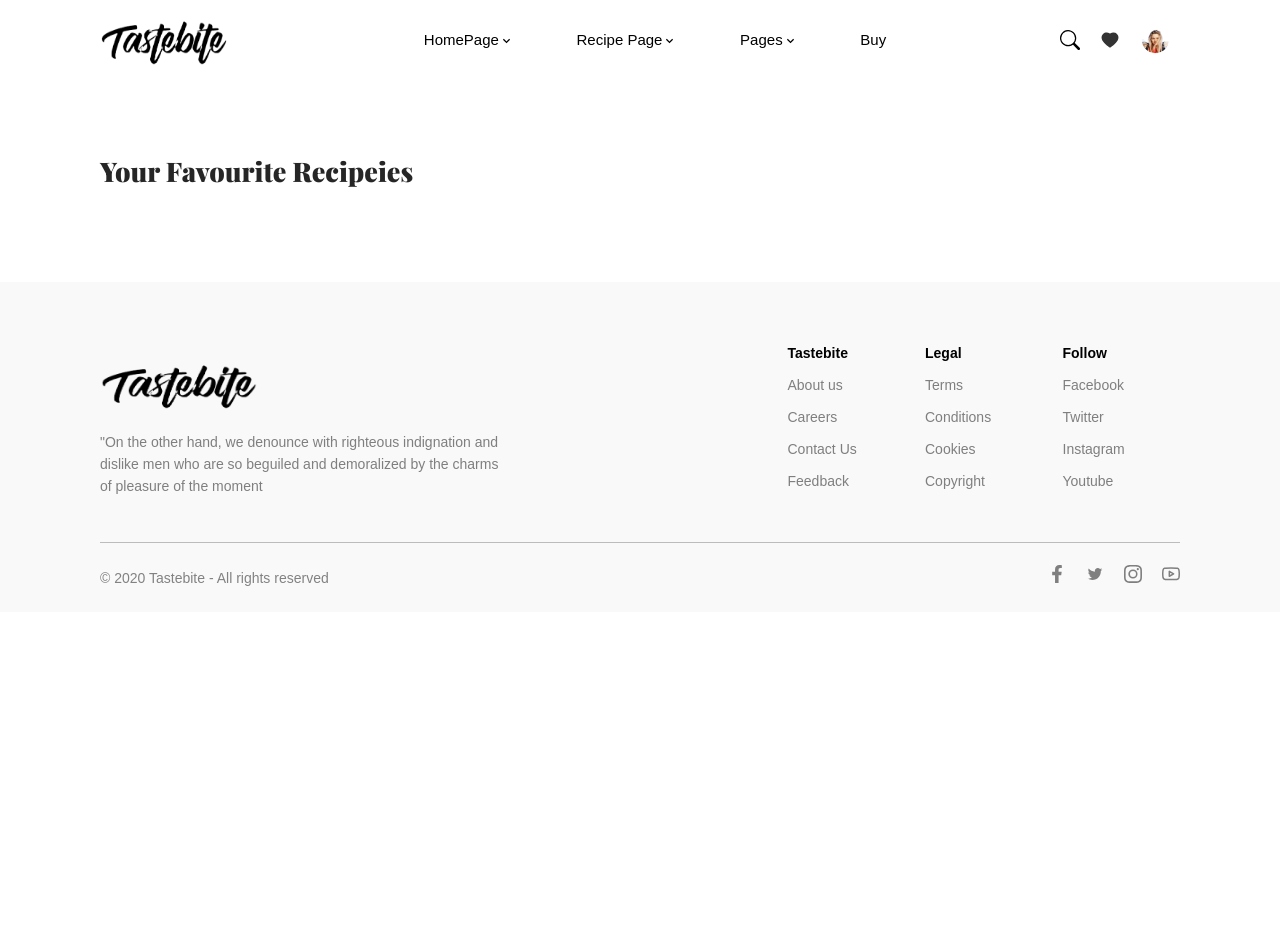
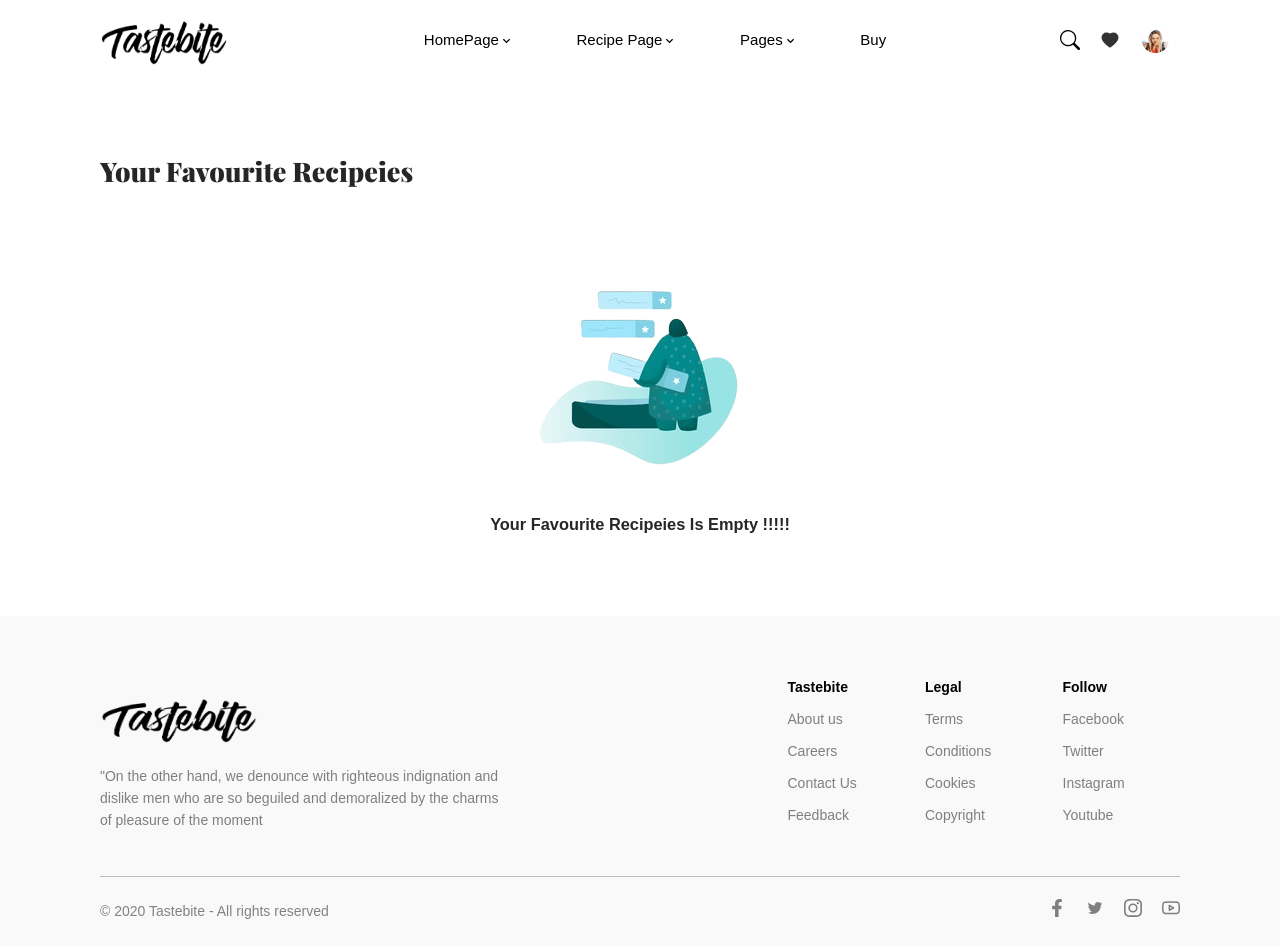
Before and after one commit to omarelkamah/recipy_task, a React (Create React App) app: page /favourite in a window 1280 px wide. Before the commit the page ends 800 px from the top, so only its background shows below. Built offline with nearby package versions, Linux system fonts and the light colour scheme.

Commit message:
work on: - empty card and show it in search page, favourite page

```diff
--- /dev/null
+++ b/src/components/common/cards/emptyCards/emptyCardS1.js
@@ -0,0 +1,10 @@
+import style from "./emptyCards.module.scss";
+
+export const EmptyCardS1 = ({ title }) => {
+  return (
+    <div className={style.emptyCardS1}>
+      <img src="/images/empty.png" alt="emptyImage" />
+      <h3>{title}</h3>
+    </div>
+  );
+};
--- /dev/null
+++ b/src/components/common/cards/emptyCards/emptyCards.module.scss
@@ -0,0 +1,13 @@
+@import "../../../../styles/variables";
+
+.emptyCardS1 :global {
+  display: flex;
+  flex-direction: column;
+  align-items: center;
+  justify-content: center;
+  width: 100%;
+
+  h3 {
+    font-weight: bold;
+  }
+}
--- a/src/components/common/cards/recipyCard.js
+++ b/src/components/common/cards/recipyCard/recipyCard.js
@@ -32,7 +32,6 @@ export const RecipyCardSection = ({ item, love }) => {
 
     // removeCookie("RFavouriteItems");
   };
-  console.log(cookies);
 
   return (
     <div className={style.recipyCard}>
--- a/src/components/common/cards/recipyCard.module.scss
+++ b/src/components/common/cards/recipyCard/recipyCard.module.scss
@@ -1,4 +1,4 @@
-@import "../../../styles/variables";
+@import "../../../../styles/variables";
 
 .recipyCard :global {
   margin-bottom: 20px;
--- a/src/components/favourite/index.js
+++ b/src/components/favourite/index.js
@@ -1,9 +1,10 @@
 import { Col, Row } from "antd";
-import { RecipyCardSection } from "../common/cards/recipyCard";
+import { RecipyCardSection } from "../common/cards/recipyCard/recipyCard";
 import style from "./styles/favourtie.module.scss";
 import { useState } from "react";
 import { useCookies } from "react-cookie";
 import { useEffect } from "react";
+import { EmptyCardS1 } from "../common/cards/emptyCards/emptyCardS1";
 
 export const FavouriteComponent = () => {
   const [cookies, setCookie, removeCookie] = useCookies(["RFavouriteItems"]);
@@ -21,11 +22,15 @@ export const FavouriteComponent = () => {
       <div className="container">
         <h1>Your Favourite Recipeies</h1>
         <Row gutter={20}>
-          {myFavoriteItems?.map((recipy) => (
-            <Col xs={24} md={12} lg={6} key={recipy.id}>
-              <RecipyCardSection item={recipy} love={true} />
-            </Col>
-          ))}
+          {myFavoriteItems.length !== 0 ? (
+            myFavoriteItems?.map((recipy) => (
+              <Col xs={24} md={12} lg={6} key={recipy.id}>
+                <RecipyCardSection item={recipy} love={true} />
+              </Col>
+            ))
+          ) : (
+            <EmptyCardS1 title="Your Favourite Recipeies Is Empty !!!!!" />
+          )}
         </Row>
       </div>
     </div>
--- a/src/components/index/index.js
+++ b/src/components/index/index.js
@@ -1,6 +1,6 @@
 import { Button, Col, Row } from "antd";
 import { InputSearch } from "../common/inputSearch/inputSearch";
-import { RecipyCardSection } from "../common/cards/recipyCard";
+import { RecipyCardSection } from "../common/cards/recipyCard/recipyCard";
 import style from "./styles/index.module.scss";
 import { useEffect, useState } from "react";
 import axios from "axios";
--- a/src/components/searched/index.jsx
+++ b/src/components/searched/index.jsx
@@ -1,27 +1,28 @@
 import  { useEffect, useState } from 'react'
 import { InputSearch } from '../common/inputSearch/inputSearch'
 import { Col, Row } from 'antd'
-import { RecipyCardSection } from '../common/cards/recipyCard'
+import { RecipyCardSection } from '../common/cards/recipyCard/recipyCard'
 import style from './styles/searched.module.scss'
 import { useParams } from 'react-router-dom'
 import axios from 'axios'
+import {EmptyCardS1} from '../common/cards/emptyCards/emptyCardS1'
 
 export const SearchedComponent = () => {
   const [searchData, setSearchData] = useState([]);
   const param = useParams()
 
   useEffect(() => {
-    // axios
-    //   .get(
-    //     `https://api.spoonacular.com/recipes/complexSearch?apiKey=b57efb62940e4fdfbdeb2e2a7e00ad8f&query=${param.name}`
-    //   )
-    //   .then((e) => {
-    //     setSearchData(e.data.results);
-    //     console.log(e.data.results);
-    //   })
-    //   .catch((error) => {
-    //     console.log(error);
-    //   });
+    axios
+      .get(
+        `https://api.spoonacular.com/recipes/complexSearch?apiKey=b57efb62940e4fdfbdeb2e2a7e00ad8f&query=${param.name}`
+      )
+      .then((e) => {
+        setSearchData(e.data.results);
+        console.log(e.data.results);
+      })
+      .catch((error) => {
+        console.log(error);
+      });
   }, [param.name]);
 
   return (
@@ -31,11 +32,11 @@ export const SearchedComponent = () => {
         <InputSearch number={searchData?.length} showNumber={true}/>
         <div className="recipyCards">
           <Row gutter={20}>
-            {searchData.length > 0 && searchData?.map((recipy) => (
+            {searchData.length !== 0 ? searchData?.map((recipy) => (
               <Col xs={24} md={12} lg={6} key={recipy.id}>
                 <RecipyCardSection item={recipy} />
               </Col>
-            ))}
+            )) : <EmptyCardS1 title="Not Found Any Search results !!!!" />}
           </Row>
         </div>
 
```
Also changed, not shown: public/images/empty.jpg (added), public/images/empty.png (added).
